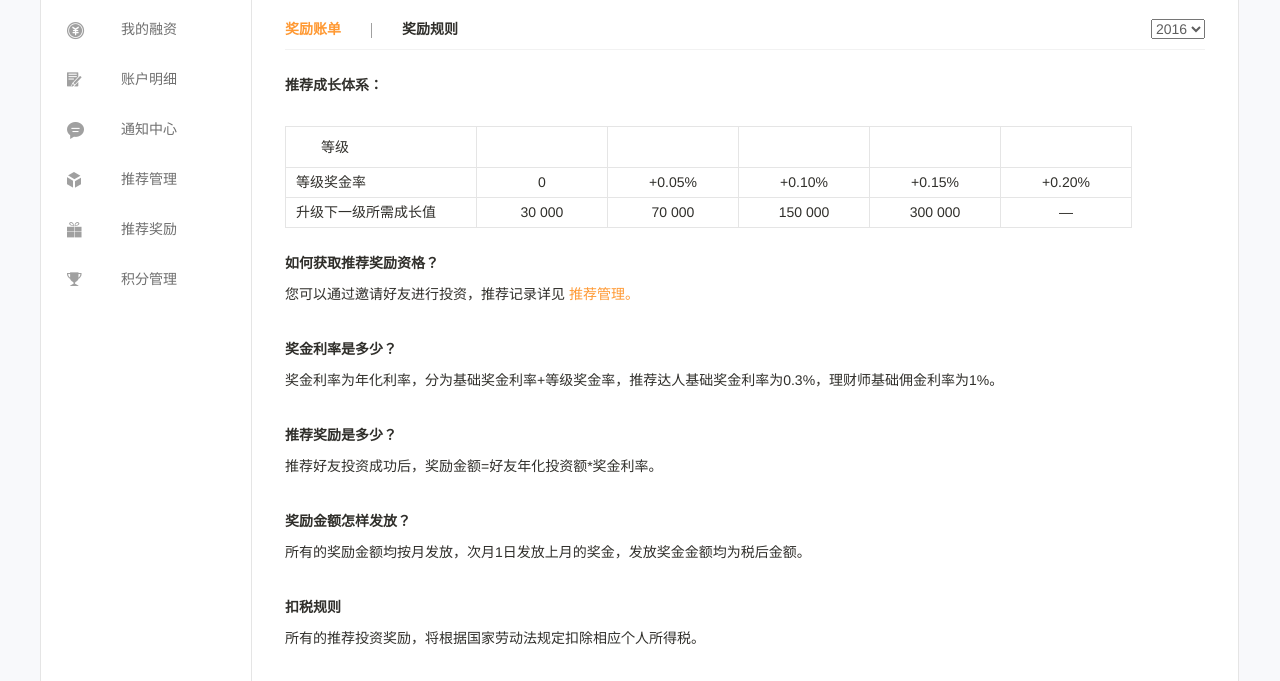
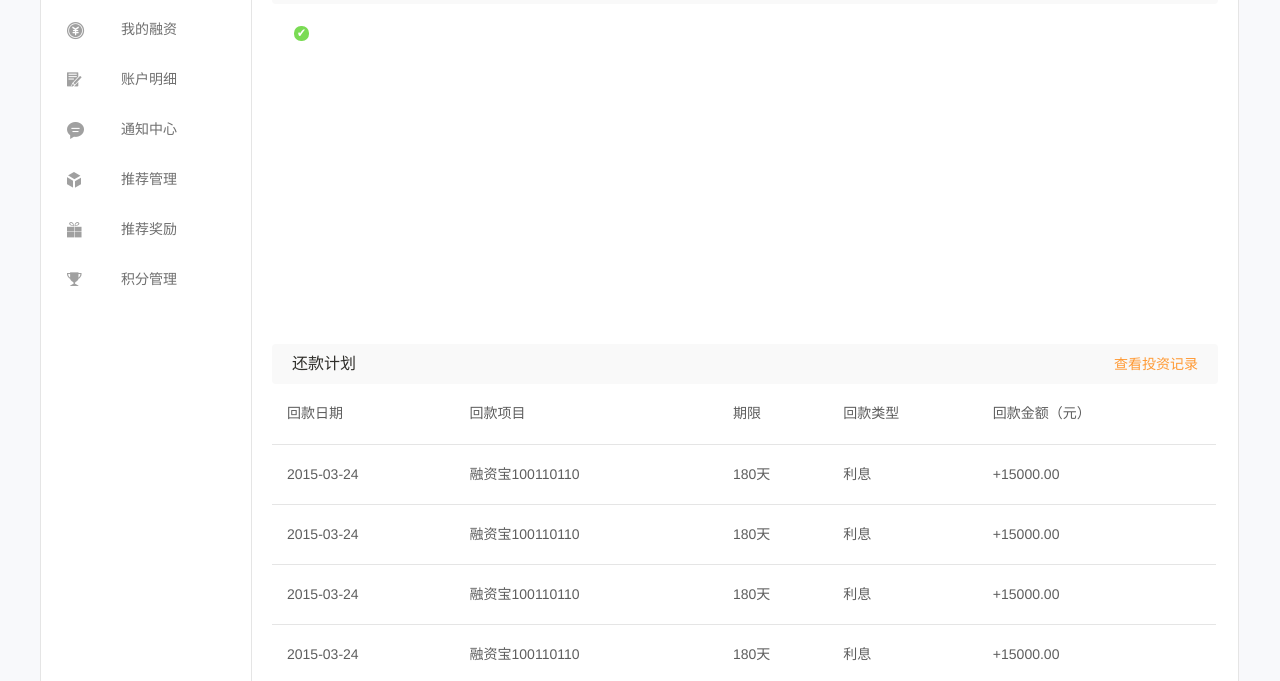
Before and after one commit to qqlucky1/safetou-pro, a website: page center_pages/center-index.html in a window 1280 px wide. Shown: the part 556-1237 px from the top of the page. Drawn offline with nearby package versions, Linux system fonts and the light colour scheme.

Commit message:
推荐奖励1

```diff
--- a/center_pages/center-index.html
+++ b/center_pages/center-index.html
@@ -1478,7 +1478,7 @@
 //    console.log($('.c-menu-item>li'));
     $('.c-menu-item>li').each(function(index,element){
         var showName = '.c-page' + (index+1);
-        $(showName).css('display',index == 7 ? 'block' : 'none');
+        $(showName).css('display',index == 0 ? 'block' : 'none');
         $(this).click(function(){
 //            $(this).addClass("current").siblings().removeClass("current");
 //            $('.c-menu-item>li').filter('.current').removeClass('current');
```
